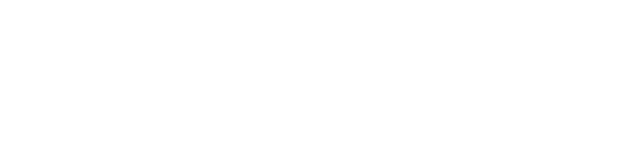
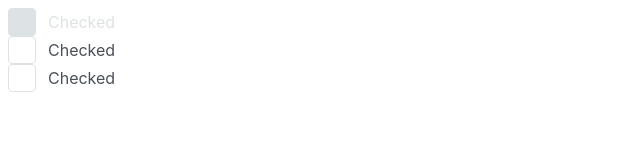
Before and after one commit to js-tasks-ru/htmlcss-20210812_info6, a website: page 07-lection5/01-checkbox/index.html in a window 1280 px wide. Shown: the whole page, without its empty margins (0-640 px from the left). Drawn offline with Linux system fonts and the light colour scheme.

Commit message:
Checkbox task finished

```diff
--- a/07-lection5/01-checkbox/checkbox.css
+++ b/07-lection5/01-checkbox/checkbox.css
@@ -0,0 +1,56 @@
+.checkbox {
+    display: flex;
+    align-items: center;
+    gap: 12px;
+    cursor: pointer;
+}
+
+.checkbox__input {
+    opacity: 0;
+    width: 0;
+    height: 0;
+    position: absolute;
+    visibility: hidden;
+    pointer-events: none;
+    outline: none;
+}
+
+.checkbox__control {
+    background: #ffffff;
+    border: 1px solid var(--grey-2);
+    box-sizing: border-box;
+    border-radius: 4px;
+    width: 28px;
+    height: 28px;
+    display: flex;
+    align-items: center;
+    justify-content: center;
+}
+
+.checkbox__label {
+    font-family: Inter;
+    font-style: normal;
+    font-weight: normal;
+    font-size: 16px;
+    color: var(--grey-4);
+}
+
+.checkbox__input:checked ~ .checkbox__control {
+    background: var(--primary);
+}
+
+.checkbox__input:disabled ~ .checkbox__control {
+    background: var(--grey-2);
+}
+
+.checkbox__input:disabled ~ .checkbox__control .checkbox__icon-checked {
+    display: none;
+}
+
+.checkbox__input:disabled ~ .checkbox__label {
+    color: var(--grey-2);
+}
+
+.checkbox__control:focus ~ .checkbox__label {
+    text-decoration: underline;
+}
--- a/07-lection5/01-checkbox/index.html
+++ b/07-lection5/01-checkbox/index.html
@@ -6,6 +6,35 @@
         <link rel="stylesheet" href="./checkbox.css">
     </head>
     <body>
+        <label class="checkbox">
+            <input class="checkbox__input" type="checkbox" disabled>
+            <div class="checkbox__control">
+                <svg class="checkbox__icon-checked" width="15" height="13" viewBox="0 0 15 13" fill="none" xmlns="http://www.w3.org/2000/svg">
+                <path d="M1.5 7.5L5 11L13 2" stroke="white" stroke-width="3" stroke-linecap="round" stroke-linejoin="round"/>
+            </svg>
+            </div>
+            <span class="checkbox__label">Checked</span>
+        </label>
+
+        <label class="checkbox">
+            <input class="checkbox__input" type="checkbox" >
+            <div class="checkbox__control" tabindex="1">
+                <svg class="checkbox__icon-checked" width="15" height="13" viewBox="0 0 15 13" fill="none" xmlns="http://www.w3.org/2000/svg">
+                <path d="M1.5 7.5L5 11L13 2" stroke="white" stroke-width="3" stroke-linecap="round" stroke-linejoin="round"/>
+            </svg>
+            </div>
+            <span class="checkbox__label">Checked</span>
+        </label>
+
+        <label class="checkbox">
+            <input class="checkbox__input" type="checkbox" >
+            <div class="checkbox__control" tabindex="2">
+                <svg class="checkbox__icon-checked" width="15" height="13" viewBox="0 0 15 13" fill="none" xmlns="http://www.w3.org/2000/svg">
+                <path d="M1.5 7.5L5 11L13 2" stroke="white" stroke-width="3" stroke-linecap="round" stroke-linejoin="round"/>
+            </svg>
+            </div>
+            <span class="checkbox__label">Checked</span>
+        </label>
 
     </body>
 </html>
```
